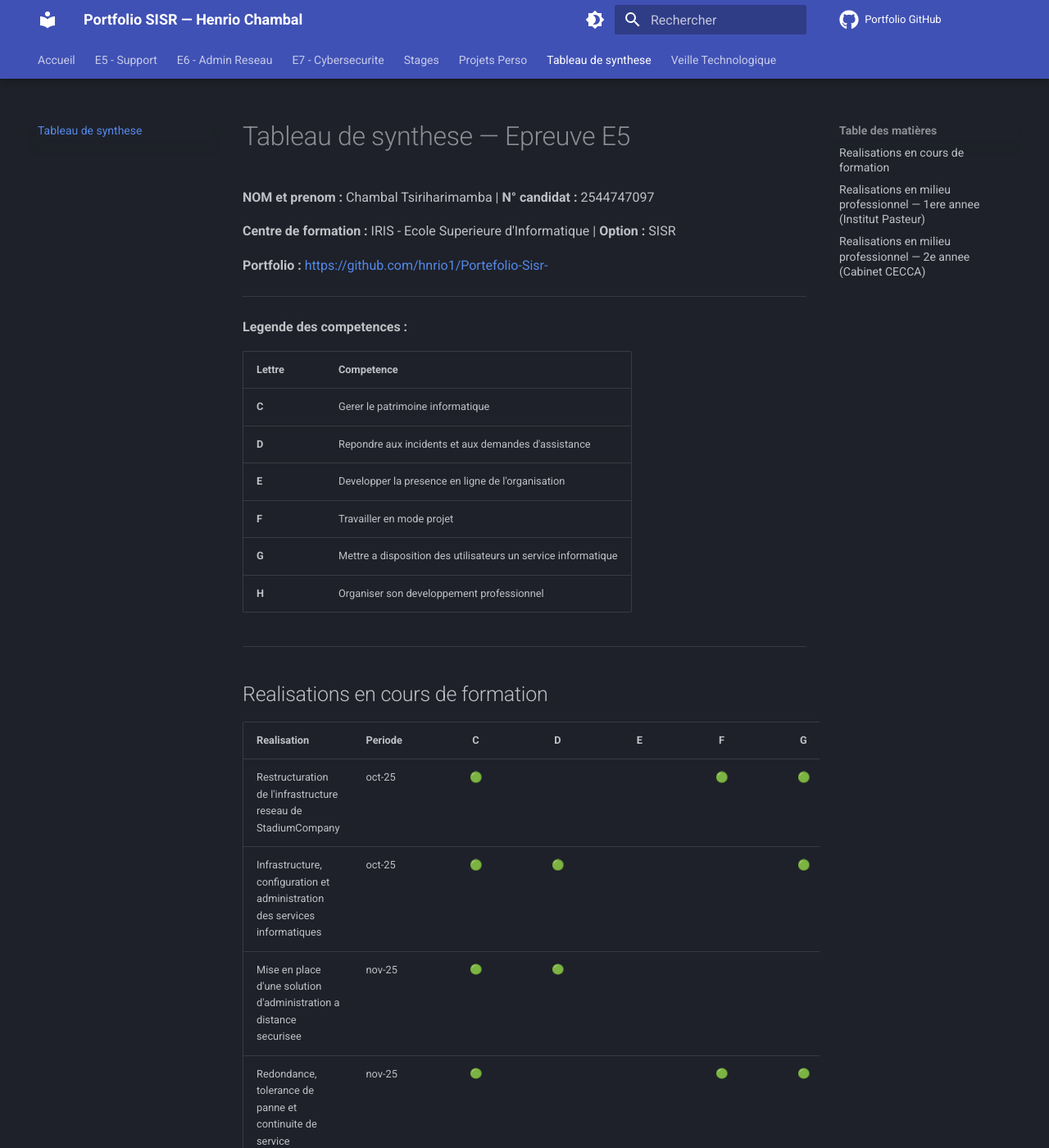
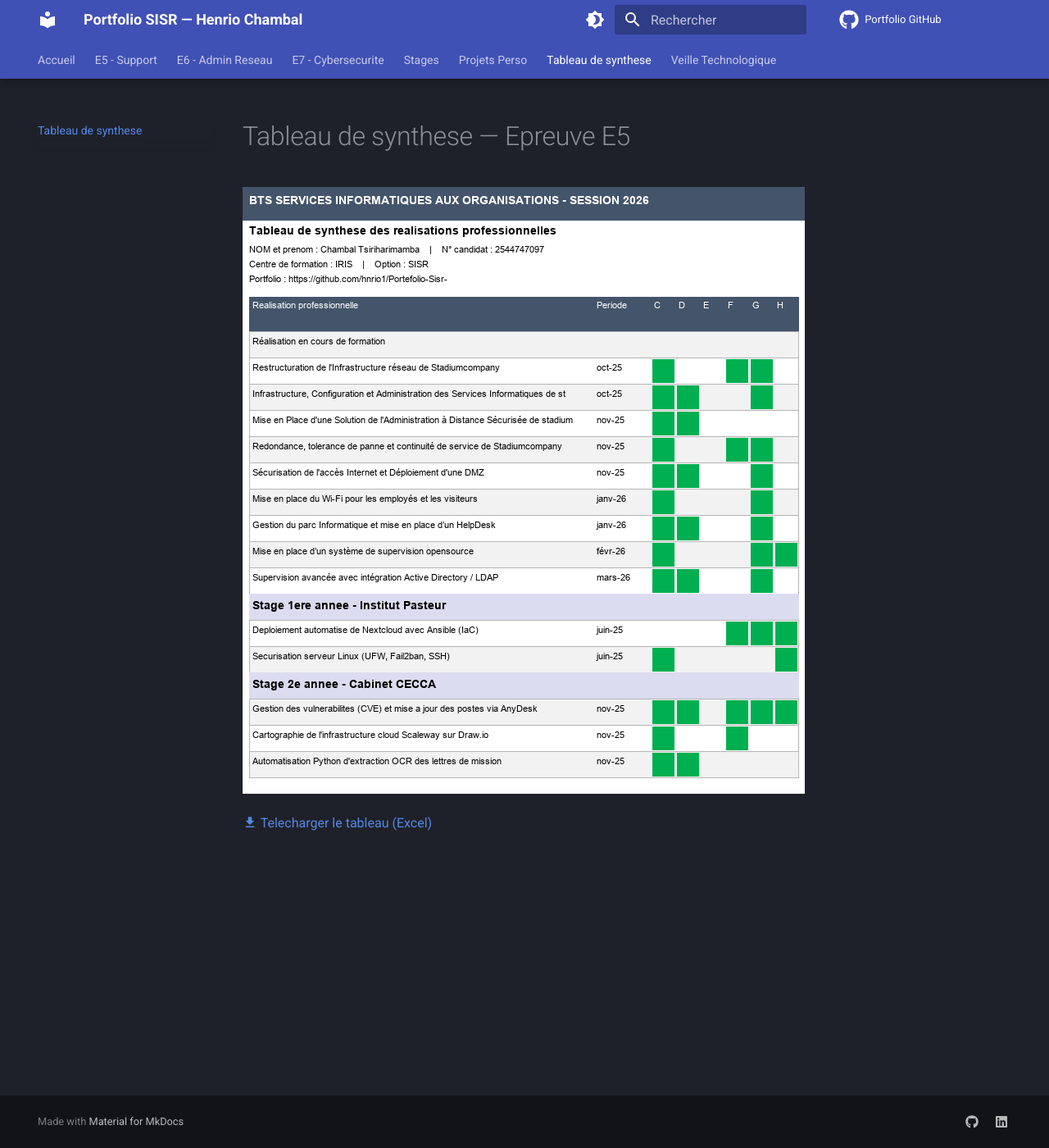
Before and after one commit to hnrio1/Portefolio-Sisr-, an MkDocs documentation site: the page built from docs/Tableau-de-synthese/README.md, in a window 1280 px wide and 1400 px high. Shown: the whole window at 82% size. Built offline with MkDocs 1.6.1 and Material for MkDocs 9.7.7, drawn with Linux system fonts in a browser that asks for light colours; emoji names are drawn with the system emoji font; comment, search, counter and statistics services are not loaded; some of the changed text lies outside the part shown.

Commit message:
Tableau visible en image + liens ouvrent nouvel onglet

```diff
--- a/docs/Tableau-de-synthese/README.md
+++ b/docs/Tableau-de-synthese/README.md
@@ -1,59 +1,5 @@
 # Tableau de synthese — Epreuve E5
 
-**NOM et prenom :** Chambal Tsiriharimamba | **N° candidat :** 2544747097
+![Tableau de synthese](tableau_synthese.png)
 
-**Centre de formation :** IRIS - Ecole Superieure d'Informatique | **Option :** SISR
-
-**Portfolio :** [https://github.com/hnrio1/Portefolio-Sisr-](https://github.com/hnrio1/Portefolio-Sisr-)
-
----
-
-**Legende des competences :**
-
-| Lettre | Competence |
-|--------|-----------|
-| **C** | Gerer le patrimoine informatique |
-| **D** | Repondre aux incidents et aux demandes d'assistance |
-| **E** | Developper la presence en ligne de l'organisation |
-| **F** | Travailler en mode projet |
-| **G** | Mettre a disposition des utilisateurs un service informatique |
-| **H** | Organiser son developpement professionnel |
-
----
-
-## Realisations en cours de formation
-
-| Realisation | Periode | C | D | E | F | G | H |
-|------------|---------|:-:|:-:|:-:|:-:|:-:|:-:|
-| Restructuration de l'infrastructure reseau de StadiumCompany | oct-25 | :green_circle: | | | :green_circle: | :green_circle: | |
-| Infrastructure, configuration et administration des services informatiques | oct-25 | :green_circle: | :green_circle: | | | :green_circle: | |
-| Mise en place d'une solution d'administration a distance securisee | nov-25 | :green_circle: | :green_circle: | | | | |
-| Redondance, tolerance de panne et continuite de service | nov-25 | :green_circle: | | | :green_circle: | :green_circle: | |
-| Securisation de l'acces Internet et deploiement d'une DMZ | nov-25 | :green_circle: | :green_circle: | | | :green_circle: | |
-| Mise en place du Wi-Fi pour les employes et les visiteurs | janv-26 | :green_circle: | | | | :green_circle: | |
-| Gestion du parc informatique et mise en place d'un HelpDesk | janv-26 | :green_circle: | :green_circle: | | | :green_circle: | |
-| Mise en place d'un systeme de supervision opensource | fevr-26 | :green_circle: | | | | :green_circle: | :green_circle: |
-| Supervision avancee avec integration Active Directory / LDAP | mars-26 | :green_circle: | :green_circle: | | | :green_circle: | |
-
----
-
-## Realisations en milieu professionnel — 1ere annee (Institut Pasteur)
-
-| Realisation | Periode | C | D | E | F | G | H |
-|------------|---------|:-:|:-:|:-:|:-:|:-:|:-:|
-| Deploiement automatise de Nextcloud avec Ansible (IaC) | juin-25 | | | | :green_circle: | :green_circle: | :green_circle: |
-| Securisation serveur Linux (UFW, Fail2ban, SSH) | juin-25 | :green_circle: | | | | | :green_circle: |
-
----
-
-## Realisations en milieu professionnel — 2e annee (Cabinet CECCA)
-
-| Realisation | Periode | C | D | E | F | G | H |
-|------------|---------|:-:|:-:|:-:|:-:|:-:|:-:|
-| Gestion des vulnerabilites (CVE) et mise a jour des postes via AnyDesk | nov-25 | :green_circle: | :green_circle: | | :green_circle: | :green_circle: | :green_circle: |
-| Cartographie de l'infrastructure cloud Scaleway sur Draw.io | nov-25 | :green_circle: | | | :green_circle: | | |
-| Automatisation Python d'extraction OCR des lettres de mission | nov-25 | :green_circle: | :green_circle: | | | | |
-
----
-
-[:material-download: Telecharger le tableau (Excel)](Tableau_de_synthese_E5_Henrio.xlsx)
+[:material-download: Telecharger le tableau (Excel)](Tableau_de_synthese_E5_Henrio.xlsx){ target="_blank" }
--- /dev/null
+++ b/docs/javascripts/extra.js
@@ -0,0 +1,16 @@
+// Ouvrir tous les liens externes et PDF dans un nouvel onglet
+document.addEventListener("DOMContentLoaded", function () {
+  var links = document.querySelectorAll("a[href]");
+  links.forEach(function (link) {
+    var href = link.getAttribute("href");
+    if (
+      href &&
+      (href.startsWith("http") ||
+        href.endsWith(".pdf") ||
+        href.endsWith(".xlsx"))
+    ) {
+      link.setAttribute("target", "_blank");
+      link.setAttribute("rel", "noopener noreferrer");
+    }
+  });
+});
--- a/mkdocs.yml
+++ b/mkdocs.yml
@@ -92,5 +92,8 @@ markdown_extensions:
       emoji_index: !!python/name:material.extensions.emoji.twemoji
       emoji_generator: !!python/name:material.extensions.emoji.to_svg
 
+extra_javascript:
+  - javascripts/extra.js
+
 plugins:
   - search
```
Also changed, not shown: docs/Tableau-de-synthese/tableau_synthese.png (added).
